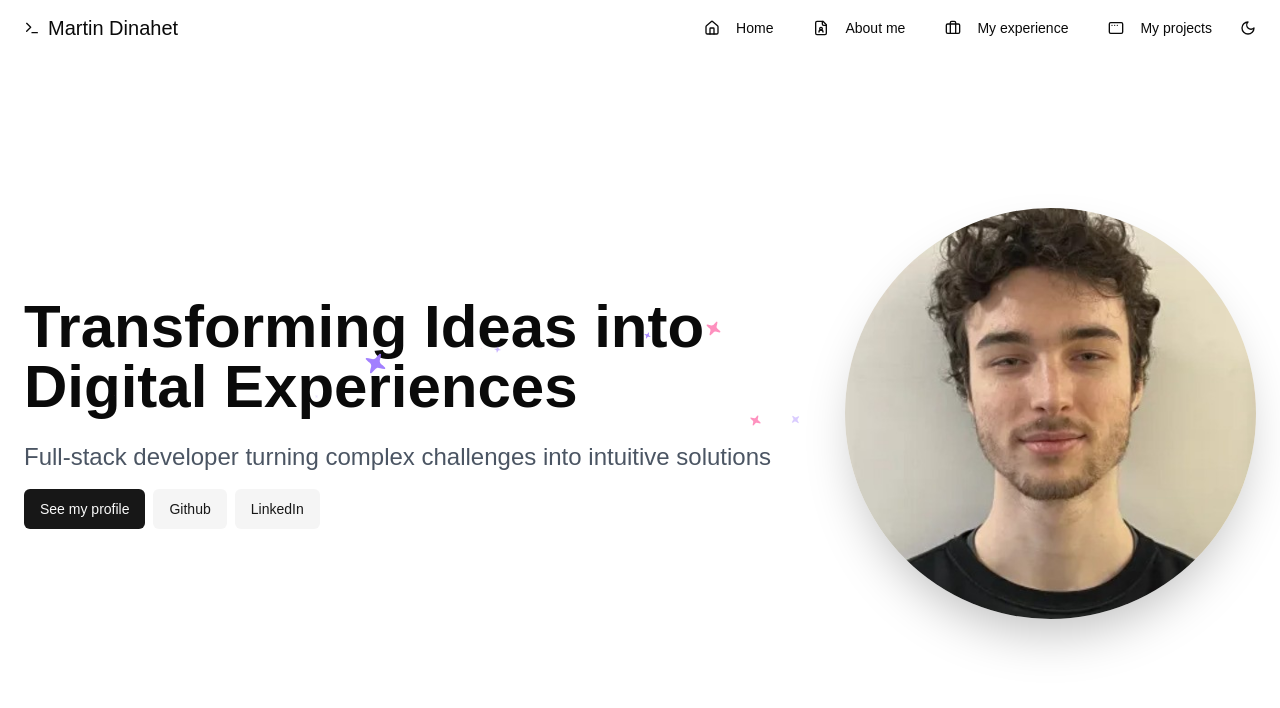
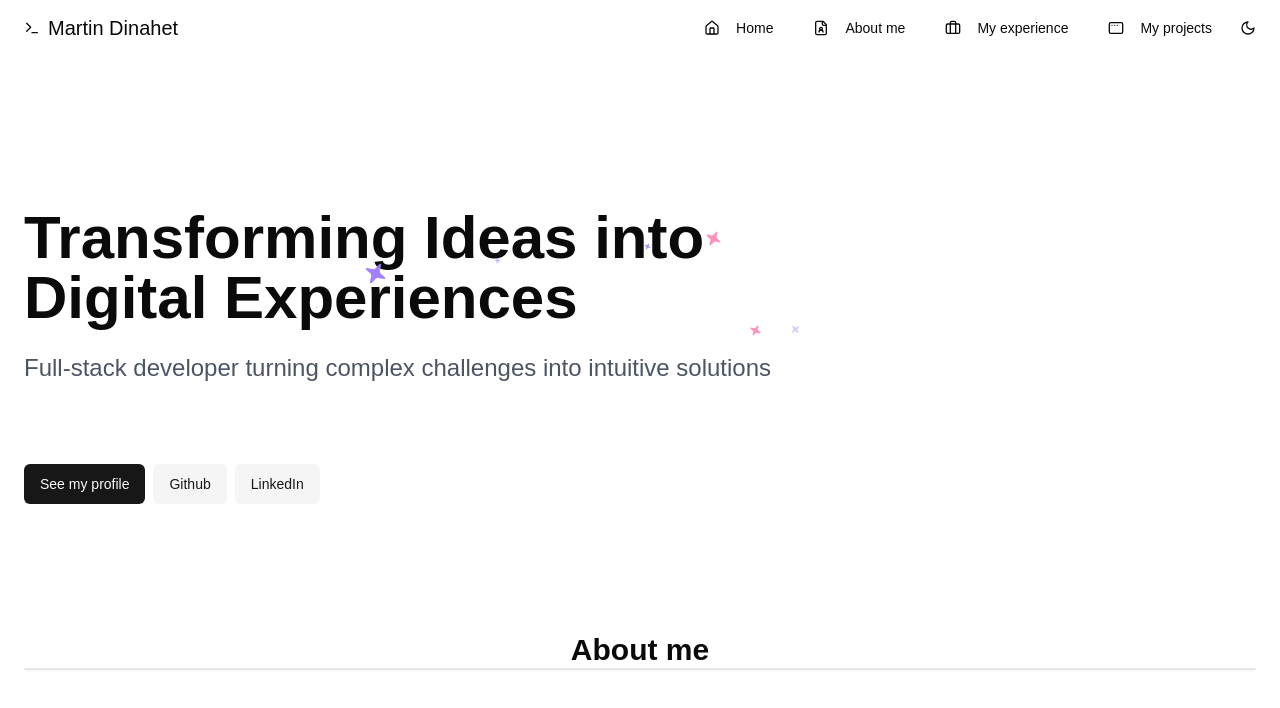
Before and after one commit to martin-dinahet/portfolio, a Next.js app: page / in a window 1280 px wide. Shown: the top 708 px of the page. Built offline with nearby package versions, Linux system fonts and the light colour scheme.

Commit message:
added about me section, put img to hidden for now

```diff
--- a/src/app/page.tsx
+++ b/src/app/page.tsx
@@ -3,12 +3,14 @@
 import { cn } from "@/lib/utils";
 import { Header } from "@/components/punpun/Header";
 import { HeroSection } from "@/components/punpun/HeroSection";
+import { AboutMeSection } from "@/components/punpun/AboutMeSection";
 
 export default (): React.JSX.Element => {
   return (
     <div className={cn("w-screen h-screen")}>
       <Header />
       <HeroSection />
+      <AboutMeSection />
     </div>
   );
 };
--- /dev/null
+++ b/src/components/punpun/AboutMeSection.tsx
@@ -0,0 +1,15 @@
+import { cn } from "@/lib/utils";
+import { Card } from "@/components/ui/card";
+
+export const AboutMeSection = () => {
+  return (
+    <>
+      <div className={cn("w-full p-6 mt-[5rem]")}>
+        <div className={cn("w-full flex justify-center")}>
+          <h2 className={cn("text-3xl font-bold")}>About me</h2>
+        </div>
+        <Card></Card>
+      </div>
+    </>
+  );
+};
--- a/src/components/punpun/Header.tsx
+++ b/src/components/punpun/Header.tsx
@@ -35,7 +35,7 @@ export const Header = (): React.JSX.Element => {
   ];
 
   return (
-    <div className={cn("flex w-full p-2 justify-between sticky")}>
+    <div className={cn("flex w-full p-2 justify-between sticky top-0")}>
       <a href="#" className={cn(buttonVariants({ variant: "ghost" }))}>
         <Terminal />
         <span className={cn("text-xl")}>Martin Dinahet</span>
@@ -48,9 +48,8 @@ export const Header = (): React.JSX.Element => {
               href={item.href}
               className={cn(
                 buttonVariants({ variant: "ghost" }),
-                "flex items-center px-3 py-2 text-sm font-medium",
-              )}
-            >
+                "flex items-center px-3 py-2 text-sm font-medium"
+              )}>
               <item.icon className="w-4 h-4 mr-2" />
               {item.label}
             </a>
--- a/src/components/punpun/HeroSection.tsx
+++ b/src/components/punpun/HeroSection.tsx
@@ -14,15 +14,14 @@ export const HeroSection = (): React.JSX.Element => {
           text="Transforming Ideas into Digital Experiences"
         />
         <p className="text-xl text-gray-600 mb-8">
-          Full-stack developer turning complex challenges into intuitive
-          solutions
+          Full-stack developer turning complex challenges into intuitive solutions
         </p>
 
         <div className="w-full flex justify-center mb-8">
           <img
             src="/pfp.jpg"
             alt="profile picture"
-            className="w-64 h-64 object-cover rounded-full"
+            className="w-64 h-64 object-cover rounded-full hidden"
           />
         </div>
 
@@ -53,28 +52,21 @@ export const HeroSection = (): React.JSX.Element => {
             text="Transforming Ideas into Digital Experiences"
           />
           <p className="text-2xl text-gray-600">
-            Full-stack developer turning complex challenges into intuitive
-            solutions
+            Full-stack developer turning complex challenges into intuitive solutions
           </p>
-          <ul className={cn("flex space-x-2 mt-4")}>
+          <ul className={cn("flex space-x-2 mt-[5rem]")}>
             <li>
               <a href="" className={cn(buttonVariants({ variant: "default" }))}>
                 See my profile
               </a>
             </li>
             <li>
-              <a
-                href=""
-                className={cn(buttonVariants({ variant: "secondary" }))}
-              >
+              <a href="" className={cn(buttonVariants({ variant: "secondary" }))}>
                 Github
               </a>
             </li>
             <li>
-              <a
-                href=""
-                className={cn(buttonVariants({ variant: "secondary" }))}
-              >
+              <a href="" className={cn(buttonVariants({ variant: "secondary" }))}>
                 LinkedIn
               </a>
             </li>
@@ -84,7 +76,7 @@ export const HeroSection = (): React.JSX.Element => {
           <img
             src="/pfp.jpg"
             alt="profile picture"
-            className="w-full rounded-full shadow-2xl"
+            className="w-full rounded-full shadow-2xl hidden"
           />
         </div>
       </div>
--- /dev/null
+++ b/src/components/ui/card.tsx
@@ -0,0 +1,79 @@
+import * as React from "react"
+
+import { cn } from "@/lib/utils"
+
+const Card = React.forwardRef<
+  HTMLDivElement,
+  React.HTMLAttributes<HTMLDivElement>
+>(({ className, ...props }, ref) => (
+  <div
+    ref={ref}
+    className={cn(
+      "rounded-lg border bg-card text-card-foreground shadow-sm",
+      className
+    )}
+    {...props}
+  />
+))
+Card.displayName = "Card"
+
+const CardHeader = React.forwardRef<
+  HTMLDivElement,
+  React.HTMLAttributes<HTMLDivElement>
+>(({ className, ...props }, ref) => (
+  <div
+    ref={ref}
+    className={cn("flex flex-col space-y-1.5 p-6", className)}
+    {...props}
+  />
+))
+CardHeader.displayName = "CardHeader"
+
+const CardTitle = React.forwardRef<
+  HTMLDivElement,
+  React.HTMLAttributes<HTMLDivElement>
+>(({ className, ...props }, ref) => (
+  <div
+    ref={ref}
+    className={cn(
+      "text-2xl font-semibold leading-none tracking-tight",
+      className
+    )}
+    {...props}
+  />
+))
+CardTitle.displayName = "CardTitle"
+
+const CardDescription = React.forwardRef<
+  HTMLDivElement,
+  React.HTMLAttributes<HTMLDivElement>
+>(({ className, ...props }, ref) => (
+  <div
+    ref={ref}
+    className={cn("text-sm text-muted-foreground", className)}
+    {...props}
+  />
+))
+CardDescription.displayName = "CardDescription"
+
+const CardContent = React.forwardRef<
+  HTMLDivElement,
+  React.HTMLAttributes<HTMLDivElement>
+>(({ className, ...props }, ref) => (
+  <div ref={ref} className={cn("p-6 pt-0", className)} {...props} />
+))
+CardContent.displayName = "CardContent"
+
+const CardFooter = React.forwardRef<
+  HTMLDivElement,
+  React.HTMLAttributes<HTMLDivElement>
+>(({ className, ...props }, ref) => (
+  <div
+    ref={ref}
+    className={cn("flex items-center p-6 pt-0", className)}
+    {...props}
+  />
+))
+CardFooter.displayName = "CardFooter"
+
+export { Card, CardHeader, CardFooter, CardTitle, CardDescription, CardContent }
```
Also changed, not shown: 1 other file (tests, documents, lock files or other folders).
